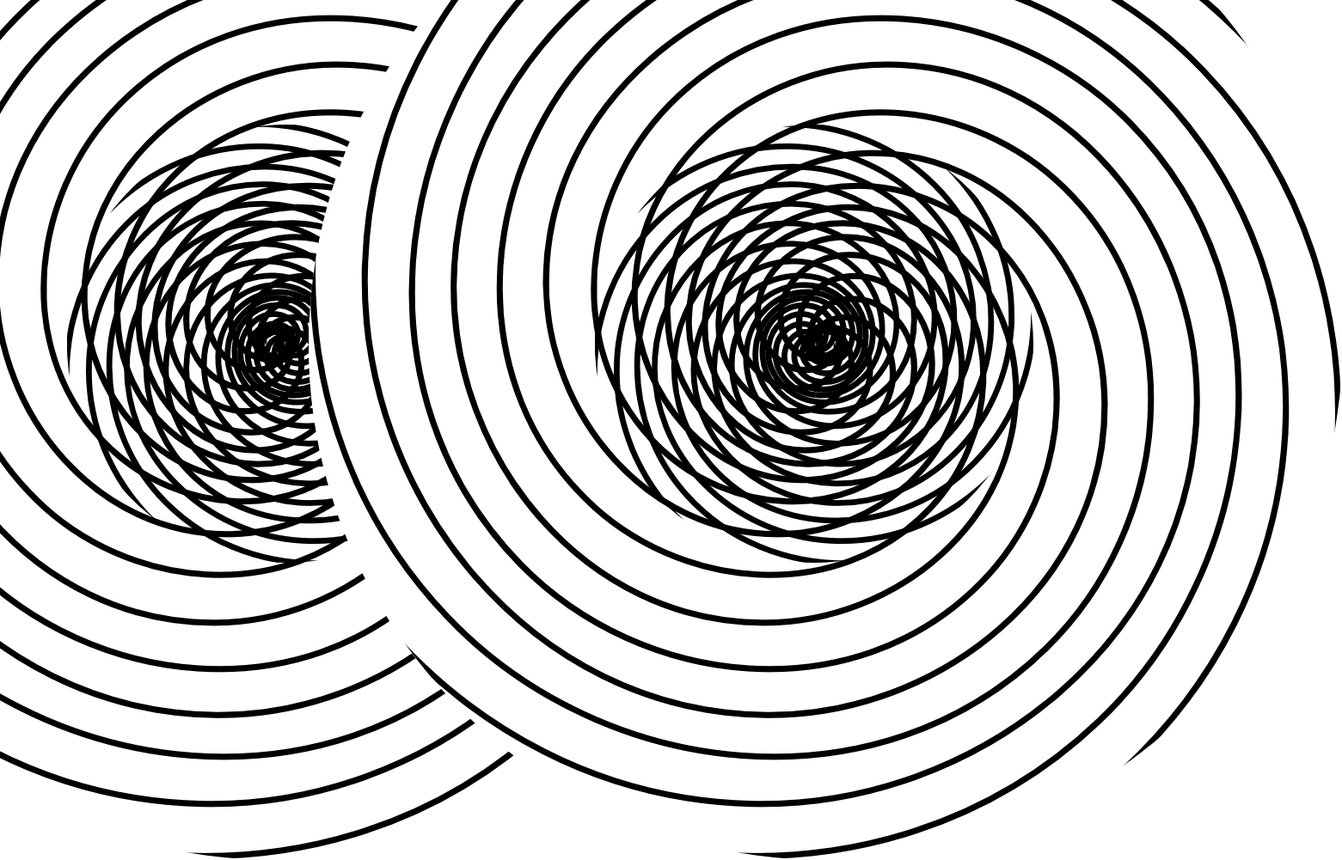
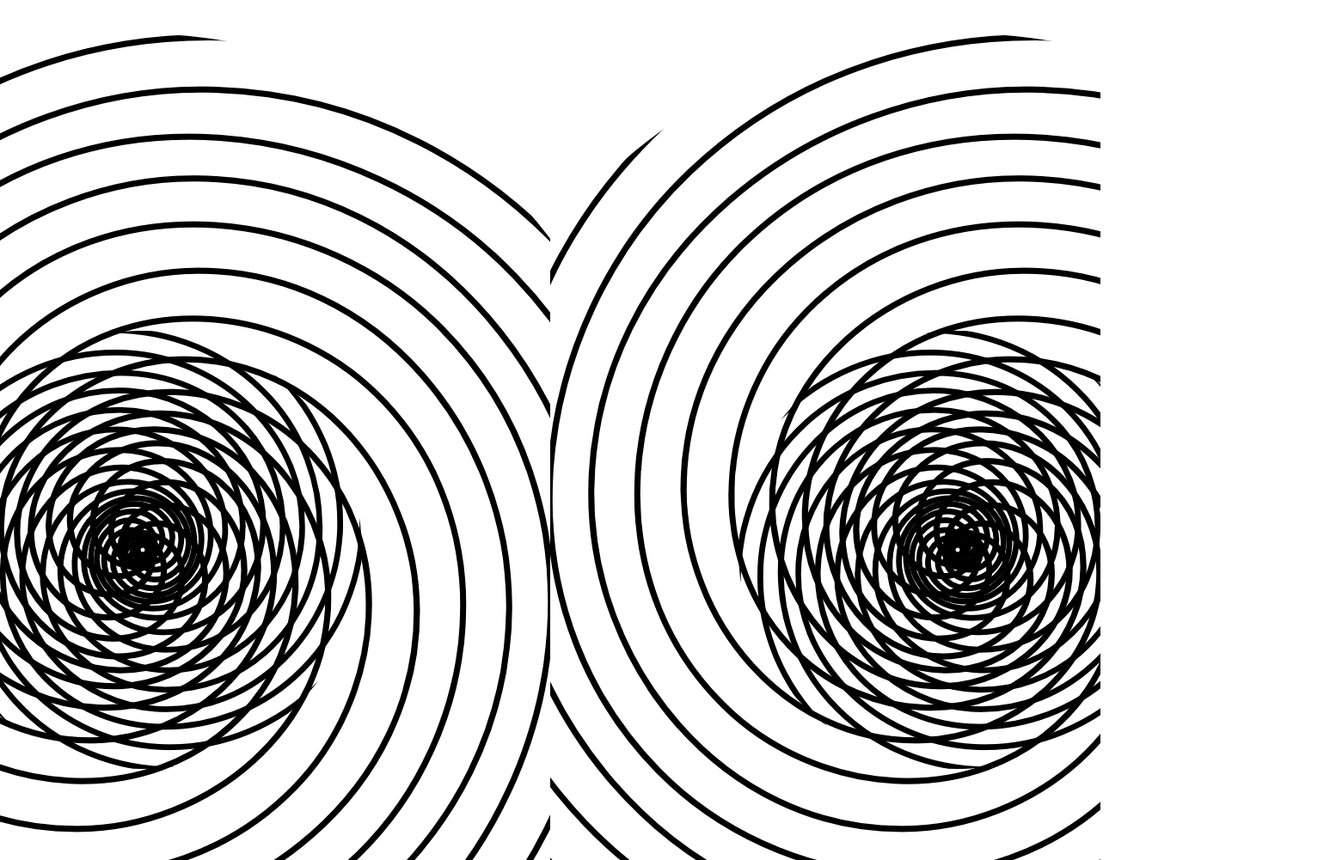
Before and after one commit to chadwyck/chadwyck.github.io, a plain HTML site: page spin3.html in a window 1280 px wide. Shown: the whole page at 86% size, 1561 px wide, since content can reach past the window. After the commit the page ends 800 px from the top, so only its background shows below. Drawn offline with Linux system fonts and the light colour scheme.

Commit message:
fixed broken things

```diff
--- a/spin3.html
+++ b/spin3.html
@@ -6,11 +6,15 @@
 </head>
 <body>
 
+<div class="one">
 <img id="s2" src="images/spin2.svg">
 <img id="s1" src="images/spin1.svg">
+</div>
 
+<div class="two">
 <img id="as2" src="images/spin2.svg">
 <img id="as1" src="images/spin1.svg">
+</div>
 
 <style>
   @-webkit-keyframes spin1 { 100% { -webkit-transform: rotate(360deg); } }
@@ -86,6 +90,24 @@
     -webkit-animation:spin1 4s linear infinite;
   }
 
+  .one {
+    position: fixed;
+    left: 0;
+    top: 0;
+    width: 50vw;
+    height: 100vw;
+    overflow: hidden;
+  }
+
+  .two {
+    position: fixed;
+    left: 50vw;
+    top: 0;
+    width: 50vw;
+    height: 100vw;
+    overflow: hidden;
+  }
+
 </style>
 </body>
 </html>
```
